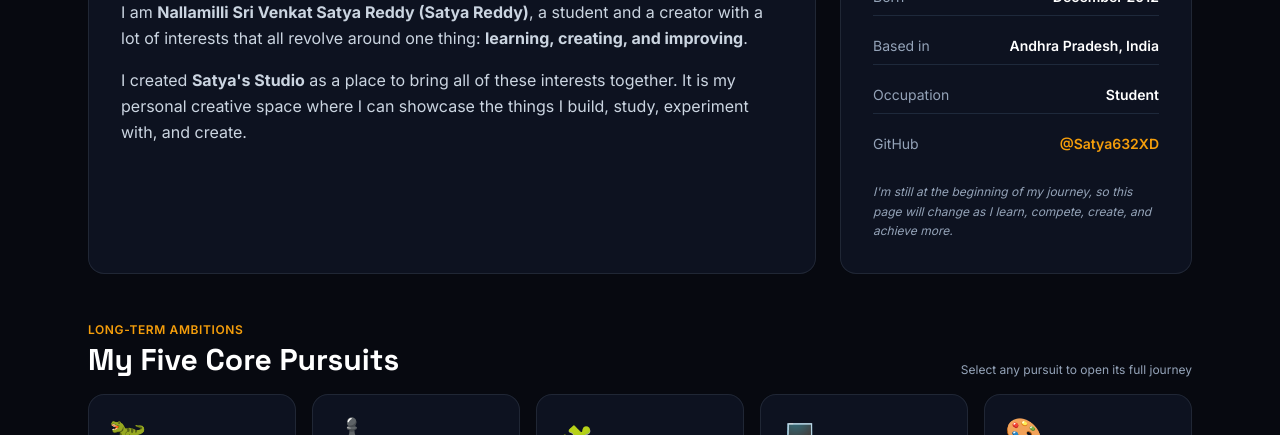
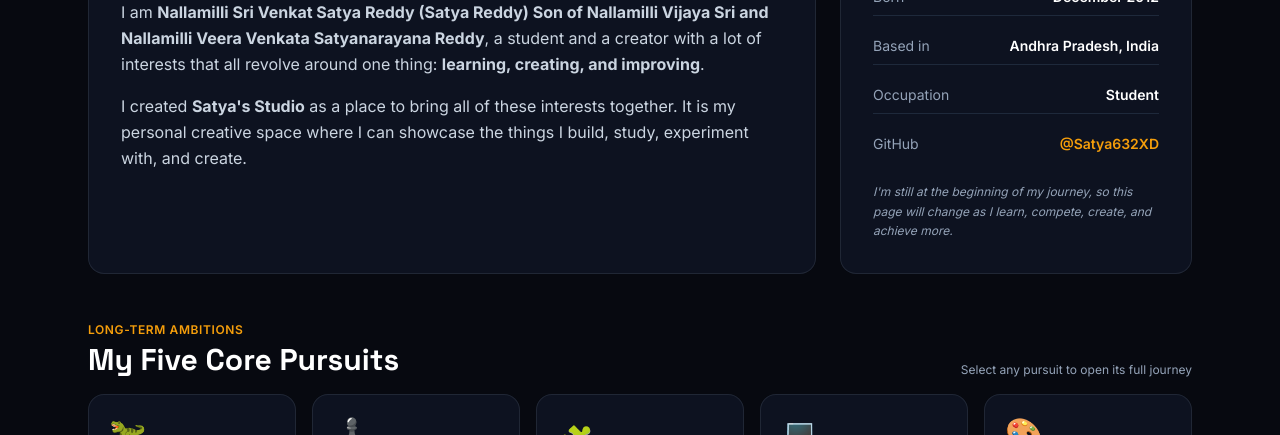
Before and after one commit to Satya632XD/Nallamilli-Sri-Venkat-Satya-Reddy, a plain HTML site: page index.html in a window 1280 px wide. Shown: the part 665-1100 px from the top of the page. Drawn offline with nearby package versions, Linux system fonts and the light colour scheme.

Commit message:
Update introduction with full name and family details
Expanded the introduction to include family names.

```diff
--- a/index.html
+++ b/index.html
@@ -209,7 +209,7 @@
           <div class="text-xs font-semibold uppercase tracking-wider text-amber-500">01 · Who I Am</div>
           <h2 class="font-display text-2xl sm:text-3xl font-bold text-slate-900 dark:text-white">A Student &amp; Creator Building My Own Path</h2>
           <p class="text-slate-600 dark:text-slate-300 leading-relaxed">
-            I am <strong>Nallamilli Sri Venkat Satya Reddy (Satya Reddy)</strong>, a student and a creator with a lot of interests that all revolve around one thing: <strong>learning, creating, and improving</strong>.
+            I am <strong>Nallamilli Sri Venkat Satya Reddy (Satya Reddy) Son of Nallamilli Vijaya Sri and Nallamilli Veera Venkata Satyanarayana Reddy</strong>, a student and a creator with a lot of interests that all revolve around one thing: <strong>learning, creating, and improving</strong>.
           </p>
           <p class="text-slate-600 dark:text-slate-300 leading-relaxed">
             I created <strong>Satya's Studio</strong> as a place to bring all of these interests together. It is my personal creative space where I can showcase the things I build, study, experiment with, and create.
```
